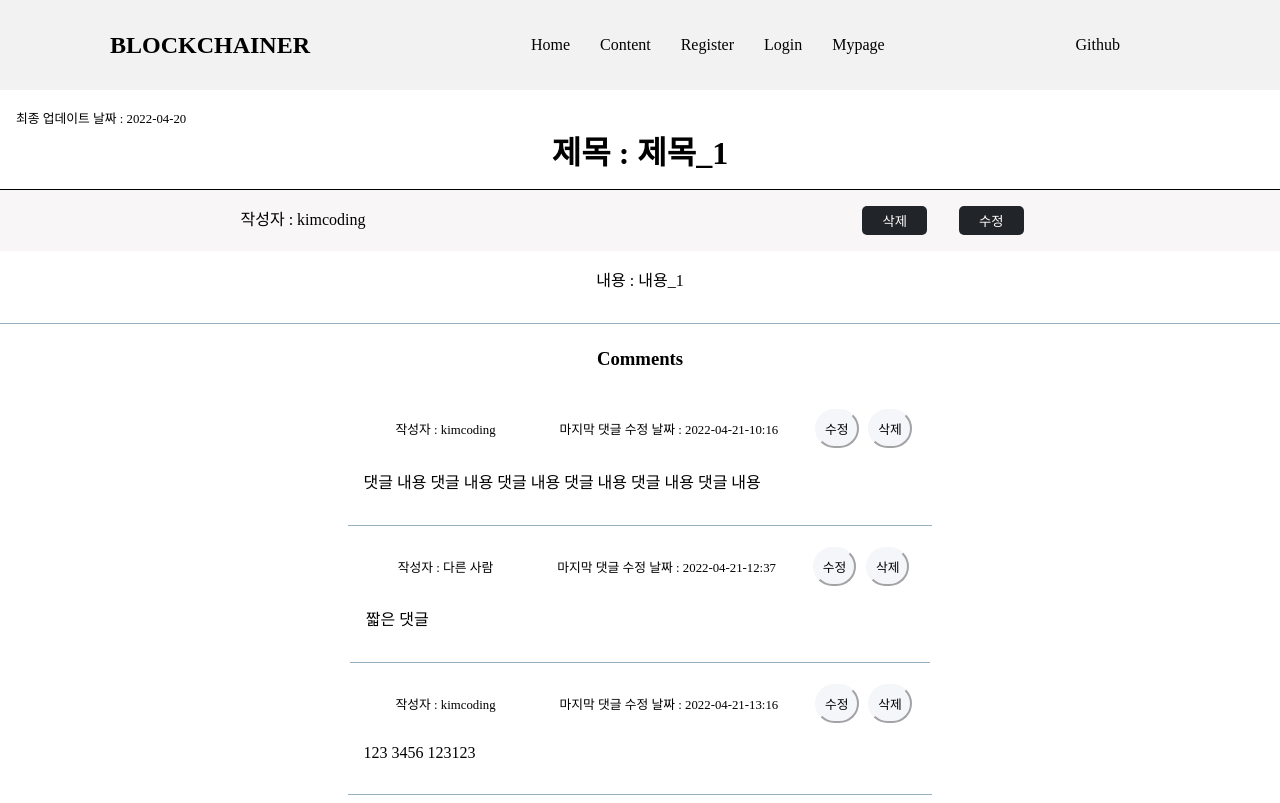
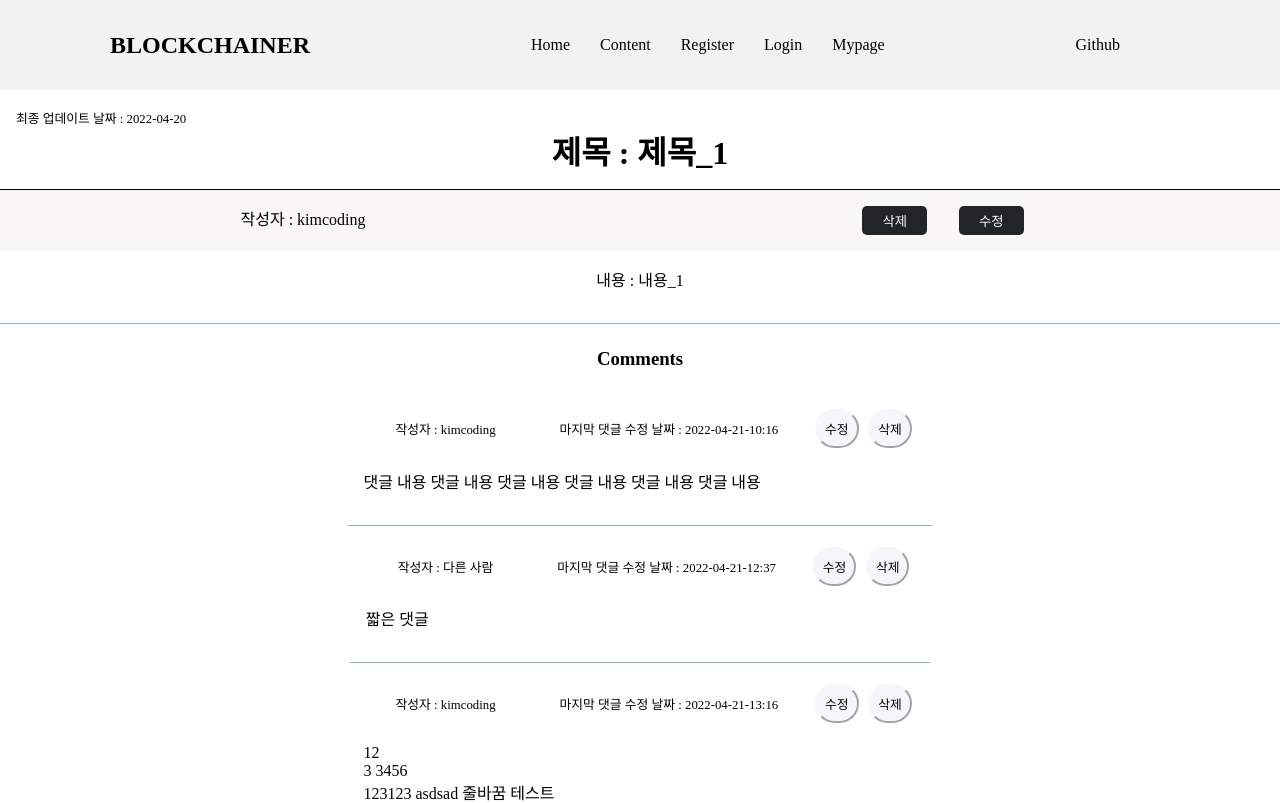
Before and after one commit to citron03/beb-03-blockchainer, a React (Create React App) app in the folder client/: page /postdetail/1 in a window 1280 px wide. Shown: the top 803 px of the page. Built offline with nearby package versions, Linux system fonts and the light colour scheme.

Commit message:
텍스트 입/출력 줄바꿈 설정

```diff
--- a/client/src/assets/dymmydata/dummyComments.js
+++ b/client/src/assets/dymmydata/dummyComments.js
@@ -14,7 +14,7 @@ const dummyComments = [
     {
         "comment_id" : "3",
         "writer" : "kimcoding",
-        "content" : "123 3456 123123",
+        "content" : "12\n3 3456\n 123123 asdsad 줄바꿈 테스트\n",
         "updated_at" : "2022-04-21-13:16"
     }
 ];
--- a/client/src/components/postDetail/Comment.jsx
+++ b/client/src/components/postDetail/Comment.jsx
@@ -22,9 +22,12 @@ const CommentButton = styled.button`
     border-radius: 2rem;
 `;
 
+const Paragraph = styled.p`
+    white-space: pre-line;
+`
+
 const Comment = ({data, post_id}) => {
 
-    const [content, setContent] = useState(data.content);
     const [update, setUpdate] = useState(false);
 
     const handleDeleteComment = () => {
@@ -41,14 +44,14 @@ const Comment = ({data, post_id}) => {
     return (
     <>
     {update ?
-        <WriteComment content={content} comment_id={data.comment_id} setUpdate={setUpdate} post_id={post_id}/>
+        <WriteComment content={data.content} comment_id={data.comment_id} setUpdate={setUpdate} post_id={post_id}/>
         :
         <CommentContainer>
             <CommentSpan>작성자 : {data.writer}</CommentSpan>
             <CommentSpan>마지막 댓글 수정 날짜 : {data.updated_at}</CommentSpan>
             <CommentButton onClick={() => setUpdate(true)}>수정</CommentButton>
             <CommentButton onClick={handleDeleteComment}>삭제</CommentButton>
-            <p>{data.content}</p>
+            <Paragraph>{data.content}</Paragraph>
         </CommentContainer>
     }
     </>
--- a/client/src/components/postDetail/Post.jsx
+++ b/client/src/components/postDetail/Post.jsx
@@ -93,6 +93,7 @@ const AllCommentsSection = styled.section`
 
 const Paragraph = styled.p`
     margin: 1rem 20% 0 20%;
+    white-space: pre-line;
 `
 
 const Post = ({data}) => {
```
Also changed, not shown: client/src/assets/dymmydata/dummyPosts.js (+2 -2 lines).
